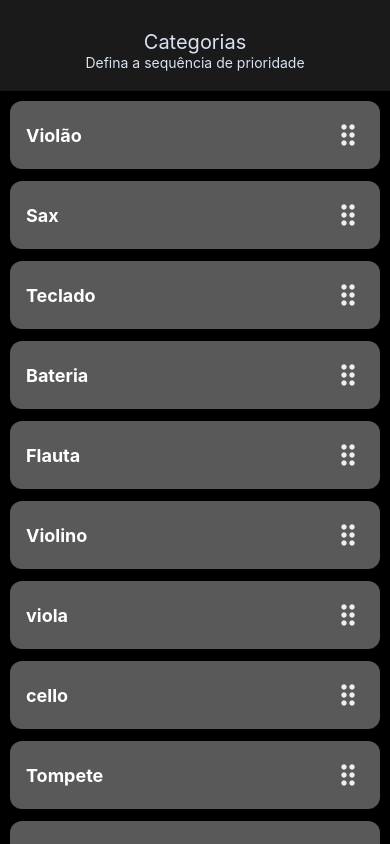
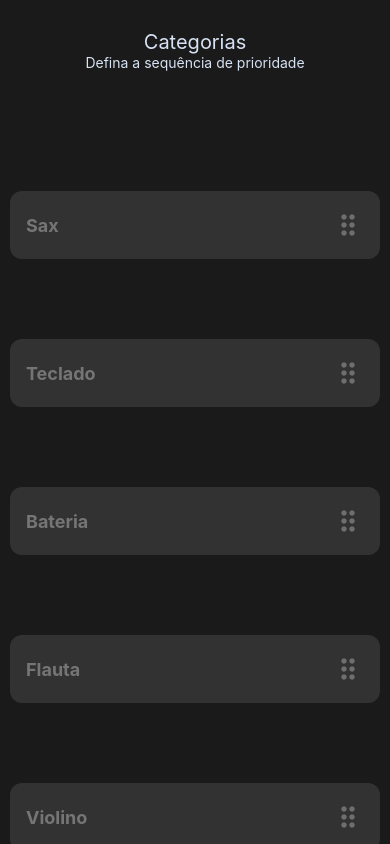
Before and after one commit to vandodev/interactive-list, a React Native app: screen / in a window 390 px wide. Built offline with nearby package versions, Linux system fonts and the light colour scheme.

Commit message:
:straight_ruler: :notebook: :pencil2: Movendo card

```diff
--- a/src/components/Card/styles.ts
+++ b/src/components/Card/styles.ts
@@ -14,8 +14,8 @@ export const styles =  StyleSheet.create({
         flexDirection:"row",
         alignItems:"center",
         justifyContent:'space-between',
-        marginBottom:12,
     },
+
     Title:{
         fontWeight: 'bold',
         fontSize:18,
--- /dev/null
+++ b/src/components/MovableCard/index.tsx
@@ -0,0 +1,52 @@
+import { Gesture, GestureDetector, State} from 'react-native-gesture-handler'
+import Animated, { SharedValue, runOnJS, useSharedValue, useAnimatedStyle } from "react-native-reanimated";
+import { CARD_HEIGHT, Card, CardProps } from "../Card";
+import { useState } from 'react';
+import { styles } from './styles';
+
+type Props ={
+    data: CardProps,
+    cardPosition: SharedValue<number[]>, //Posições dos cartões
+    scrollY:  SharedValue<number>,
+    cardscount: number, //Quantidade de cartoes
+}
+
+export function MovableCard({data, cardPosition, scrollY, cardscount}: Props){
+
+    const [moving, setMoving] = useState(false)
+    const top = useSharedValue(cardPosition.value[data.id] * CARD_HEIGHT)
+
+    const longPressGesture = Gesture
+    .LongPress().onStart(() =>{
+        // console.log("LongPress ativado")
+       runOnJS(setMoving)(true)
+    })
+    .minDuration(200);
+
+    const panGesture = Gesture
+    .Pan()
+    .manualActivation(true)
+    .onTouchesDown((_ ,state) => {
+        moving ? state.activate() : state.fail();
+    })
+    .onUpdate((event) =>{
+        // console.log(event.absoluteY)
+        top.value = event.absoluteY + scrollY.value;
+    })
+
+    const animatedStyled = useAnimatedStyle(() => {
+        return {
+            top: top.value - CARD_HEIGHT,
+            opacity: moving ? 1 : 0.4
+        }
+    })
+
+    return(
+        <Animated.View style={styles.Container, animatedStyled}>
+            {/* <GestureDetector gesture={longPressGesture}> */}
+            <GestureDetector gesture={Gesture.Race(panGesture,longPressGesture)}>
+                <Card data={data}/>
+            </GestureDetector>
+        </Animated.View>
+    )
+}
--- /dev/null
+++ b/src/components/MovableCard/styles.js
@@ -0,0 +1,10 @@
+import {StyleSheet} from 'react-native';
+
+export const styles = StyleSheet.create({
+    Container:{
+        position:"absolute",
+        left:0,
+        right:0,
+        // marginBottom: 12,
+    }
+})
--- a/src/screens/List/index.tsx
+++ b/src/screens/List/index.tsx
@@ -1,33 +1,63 @@
-import { ScrollView, View } from "react-native";
+import { View } from "react-native";
+import Animated, { useAnimatedScrollHandler, useSharedValue } from "react-native-reanimated";
 import {styles} from './styles'
 
 import {CARDS} from '../../data/cards'
 
 import {Header} from "../../components/Header"
-import {Card} from "../../components/Card"
+import {MovableCard} from "../../components/MovableCard"
+import { CARD_HEIGHT } from "../../components/Card";
 
 
 export function List(){
+
+    const scrolly = useSharedValue(0);
+    const cardsPosition = useSharedValue(listToObject(CARDS))
+
+    const handleScroll = useAnimatedScrollHandler((event) => {
+        // console.log(event.contentOffset.y);
+        scrolly.value = (event.contentOffset.y);
+    })
+
+    function listToObject(List: typeof CARDS){
+        const listOfCards = Object.values(List)
+        // console.log(listOfCards)
+
+        const object: any ={}
+        listOfCards.forEach((card, index) =>{
+            object[card.id] = index
+        });
+
+        // console.log(object)
+        return object;
+    }
+
     return(
         <View style={styles.Container}>
 
             <Header />
 
-            <ScrollView
+            <Animated.ScrollView
                 style={styles.List}
+                contentConteinerStyle={{height: CARDS.length * CARD_HEIGHT}}
                 showsVerticalScrollIndicator={false}
+                onScroll={handleScroll}
+                scrollEventThrottle= {16} //Para ter resposta de rolagem mais rápidas principalmente no ios
             >
 
                 {
                     CARDS.map((item) => (
-                        <Card
+                        <MovableCard
                             key={item.id}
                             data={item}
+                            scrollY={scrolly}
+                            cardPosition={cardsPosition}
+                            cardscount={CARDS.length}
                         />
                     ))
                 }
 
-            </ScrollView>
+            </Animated.ScrollView>
         </View>
     )
 }
--- a/src/screens/List/styles.ts
+++ b/src/screens/List/styles.ts
@@ -6,9 +6,9 @@ export const styles =  StyleSheet.create({
         flex:1,
     },
     List:{
+        flex:1,
         padding:10,
-        backgroundColor:"#000000",
-        marginTop:10,
-        flexDirection:"column",
+        marginTop:32,
+        position: 'relative'
     }
 });
```
